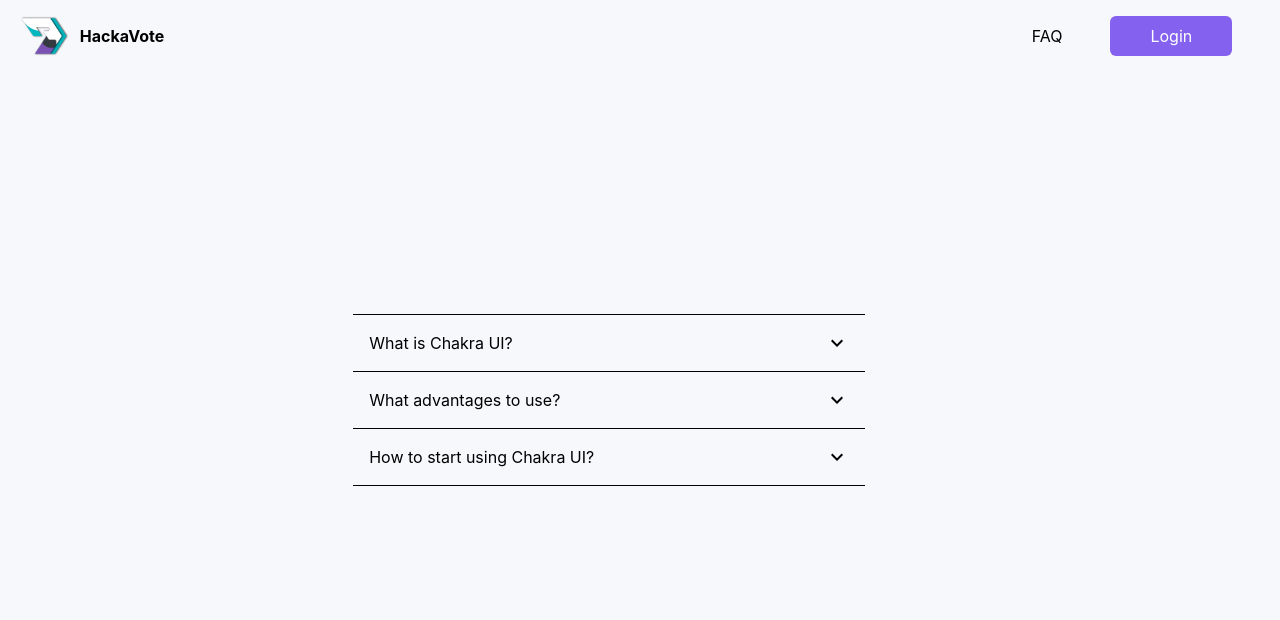
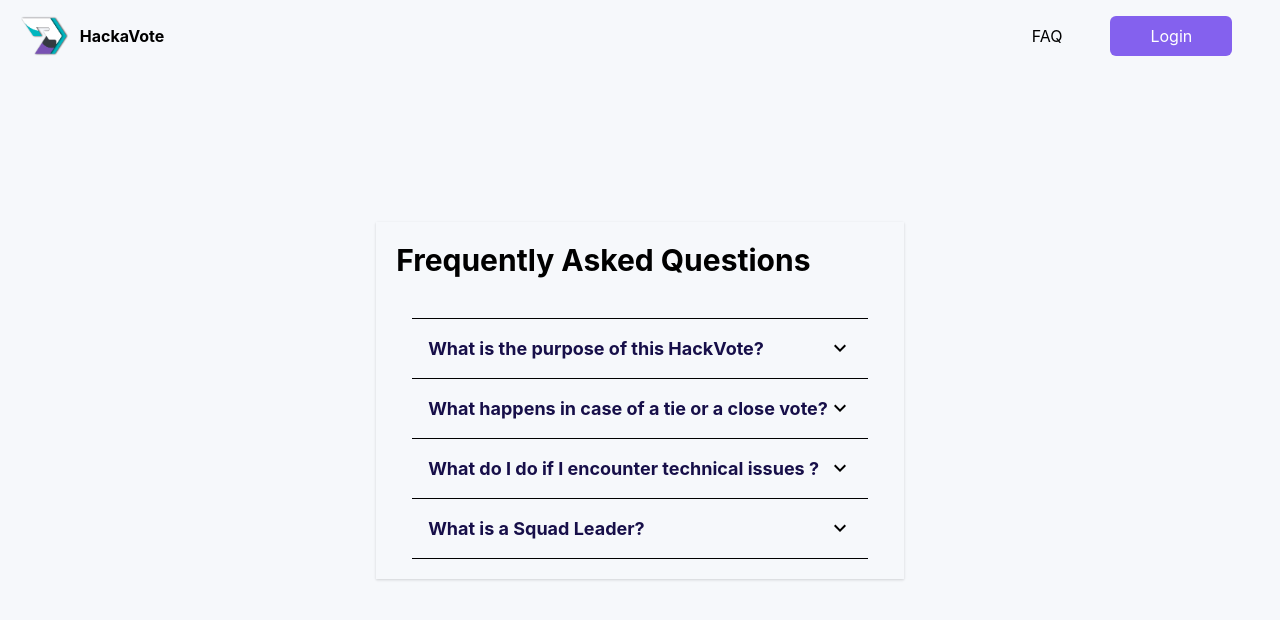
Before and after one commit to os-hi/hackathon-voting-system-frontend, a React (Vite) app: page /faq in a window 1280 px wide. Shown: the top 620 px of the page. Built offline with nearby package versions, Linux system fonts and the light colour scheme.

Commit message:
refactor: #10 Changed the accordion titles and descriptions

```diff
--- a/src/pages/Faq/index.tsx
+++ b/src/pages/Faq/index.tsx
@@ -1,5 +1,5 @@
 import NavBar from '../../components/NavBar';
-import { Card,Accordion,AccordionItem,AccordionButton,AccordionPanel,Flex,useColorModeValue,Text,Container} from '@chakra-ui/react'
+import { Card,CardBody,CardHeader, Heading,Accordion,AccordionItem,AccordionButton,AccordionPanel,Flex,useColorModeValue,Text,Container} from '@chakra-ui/react'
 import { ChevronDownIcon } from '@chakra-ui/icons'
 import { Link } from 'react-router-dom';
 
@@ -10,12 +10,14 @@ function Faq() {
        <>
        <NavBar/>
         <main className="flex">
-         <Flex
-               minH={'100vh'}
-               minW={'100vh'}
+          <Card rounded>
+           <CardHeader>
+                <Heading size='lg' fontSize='3xl'> Frequently Asked Questions </Heading>
+          </CardHeader>
+          <CardBody>
+          <Flex
                align={'center'}
-               justify={'center'}
-               bg={useColorModeValue('gray.50', 'gray.800')}>
+               justify={'center'}>
                <Container>
                  <Accordion allowMultiple width="100%" maxW="lg" rounded="lg">
                    <AccordionItem>
@@ -24,13 +26,13 @@ function Faq() {
                        alignItems="center"
                        justifyContent="space-between"
                        p={4}>
-                       <Text fontSize="md">What is Chakra UI?</Text>
+                       <Text color="#170F49" fontSize="lg" fontWeight="bold">What is the purpose of this HackVote?</Text>
                        <ChevronDownIcon fontSize="24px" />
                      </AccordionButton>
                      <AccordionPanel pb={4}>
                        <Text color="gray.600">
-                         Chakra UI is a simple and modular component library that gives developers
-                         the building blocks they need to create web applications.
+                         Lorem ipsum dolor sit amet consectetur. Sit morbi odio tellus aliquam ut scelerisque.
+                         Neque dui risus euismod ornare sit hendrerit fringilla faucibus.
                        </Text>
                      </AccordionPanel>
                    </AccordionItem>
@@ -40,14 +42,13 @@ function Faq() {
                        alignItems="center"
                        justifyContent="space-between"
                        p={4}>
-                       <Text fontSize="md">What advantages to use?</Text>
+                       <Text color="#170F49" fontSize="lg" fontWeight="bold">What happens in case of a tie or a close vote?</Text>
                        <ChevronDownIcon fontSize="24px" />
                      </AccordionButton>
                      <AccordionPanel pb={4}>
                        <Text color="gray.600">
-                         Chakra UI offers a variety of advantages including ease of use,
-                         accessibility, and customization options. It also provides a comprehensive
-                         set of UI components and is fully compatible with React.
+                       Lorem ipsum dolor sit amet consectetur. Sit morbi odio tellus aliquam ut scelerisque.
+                        Neque dui risus euismod ornare sit hendrerit fringilla faucibus.
                        </Text>
                      </AccordionPanel>
                    </AccordionItem>
@@ -57,23 +58,39 @@ function Faq() {
                        alignItems="center"
                        justifyContent="space-between"
                        p={4}>
-                       <Text fontSize="md">How to start using Chakra UI?</Text>
+                       <Text color="#170F49" fontSize="lg" fontWeight="bold">What do I do if I encounter technical issues ?</Text>
                        <ChevronDownIcon fontSize="24px" />
                      </AccordionButton>
                      <AccordionPanel pb={4}>
                        <Text color="gray.600">
-                         To get started with Chakra UI, you can install it via npm or yarn, and
-                         then import the components you need in your project. The Chakra UI
-                         documentation is also a great resource for getting started and learning
-                         more about the library.
+                             Lorem ipsum dolor sit amet consectetur. Sit morbi odio tellus aliquam ut scelerisque.
+                             Neque dui risus euismod ornare sit hendrerit fringilla faucibus.
                        </Text>
                      </AccordionPanel>
                    </AccordionItem>
+                    <AccordionItem>
+                   <AccordionButton
+                    display="flex"
+                     alignItems="center"
+                     justifyContent="space-between"
+                      p={4}>
+                      <Text color="#170F49" fontSize="lg" fontWeight="bold"> What is a Squad Leader?</Text>
+                      <ChevronDownIcon fontSize="24px" />
+                      </AccordionButton>
+                      <AccordionPanel pb={4}>
+                      <Text color="gray.600">
+                      Lorem ipsum dolor sit amet consectetur. Sit morbi odio tellus aliquam ut scelerisque.
+                       Neque dui risus euismod ornare sit hendrerit fringilla faucibus.
+                       </Text>
+                        </AccordionPanel>
+                         </AccordionItem>
                  </Accordion>
                </Container>
              </Flex>
-              </main>
-             </>
+            </CardBody>
+            </Card>
+          </main>
+         </>
     )
 }
 
```
